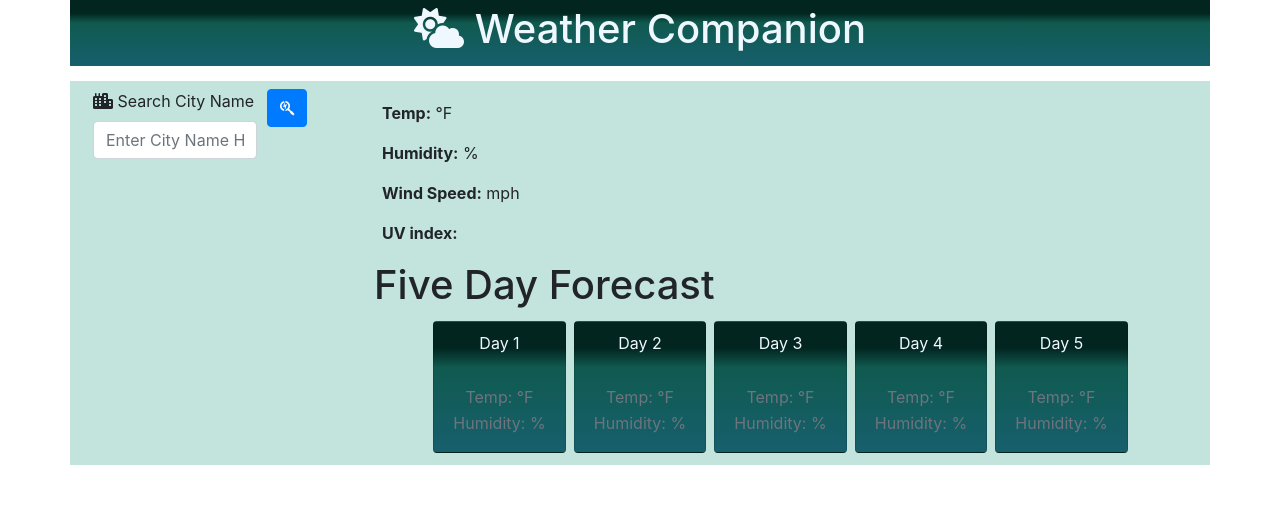
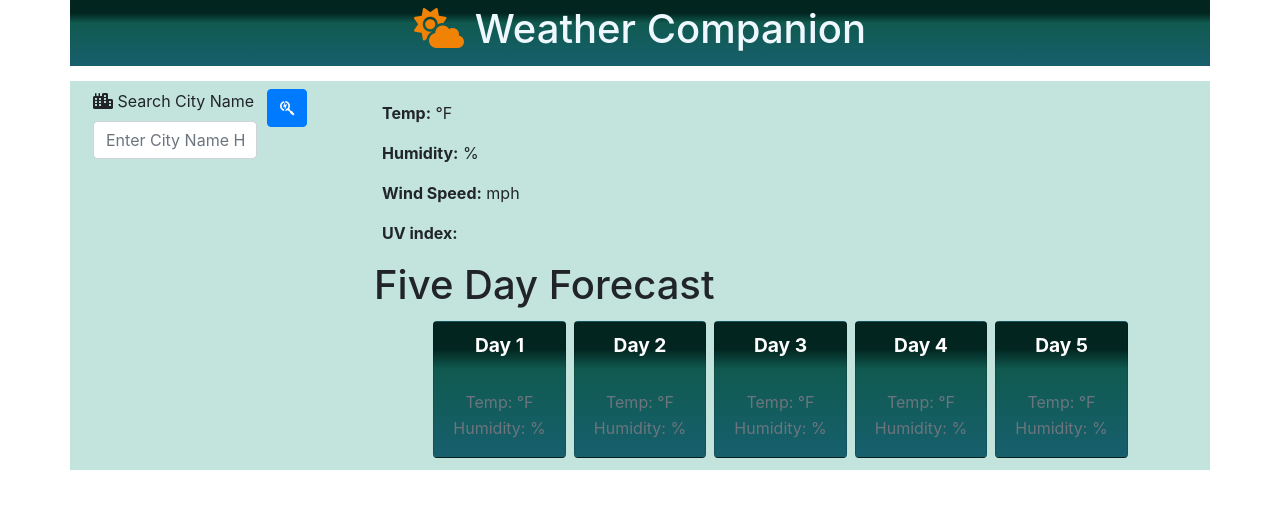
Before and after one commit to KyleAxley/Weather-Companion, a plain HTML site: page index.html in a window 1280 px wide. Drawn offline with nearby package versions, Linux system fonts and the light colour scheme.

Commit message:
adjusted font sizes

```diff
--- a/assets/css/style.css
+++ b/assets/css/style.css
@@ -14,6 +14,16 @@ main.dashboard {
     background-color: rgb(195, 228, 220);
   }
 
+div.fiveDay p.card-title {
+    font-weight: bold;
+    color: white;
+    font-size: larger;
+}
+
+div.fiveDay p {
+    font-size: 1rem;
+  }
+
 .card {
     background: linear-gradient(
         rgb(2, 37, 32) 20%,
@@ -24,4 +34,8 @@ main.dashboard {
       padding: 5px;
       margin-bottom: 15px;
       color: aliceblue;
-};
+}
+
+#sun {
+    color: rgb(240, 130, 6);
+}
```
